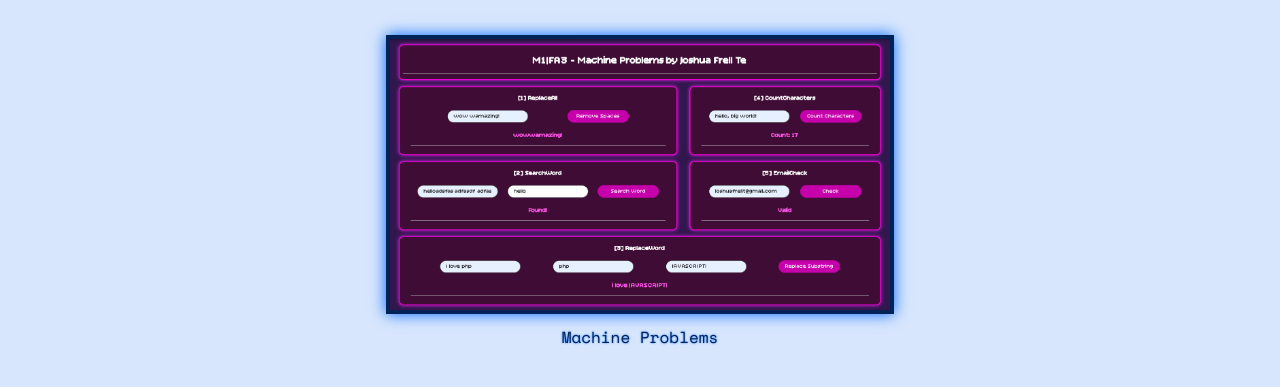
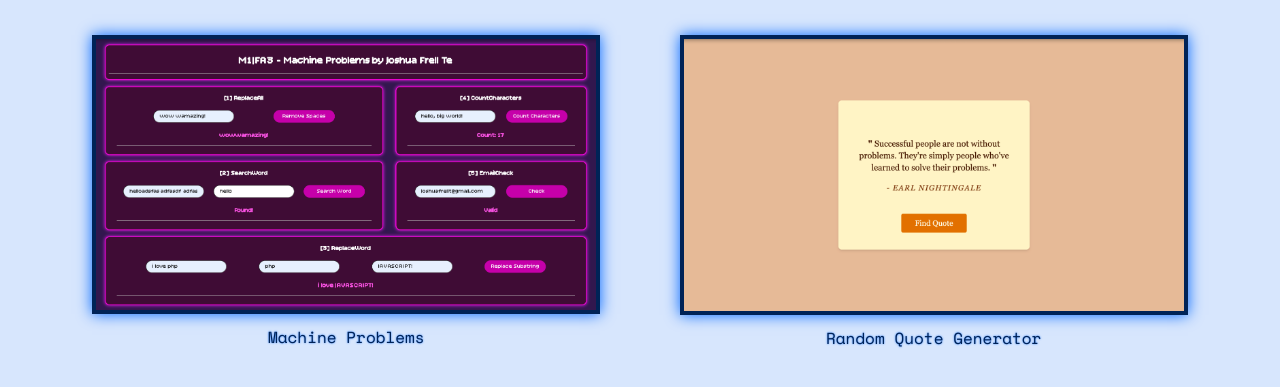
Before and after one commit to joshuafrellte/IT103-FA1-portfolio, a plain HTML site: page index.html in a window 1280 px wide. Shown: the part 3361-3748 px from the top of the page. Drawn offline with nearby package versions, Linux system fonts and the light colour scheme.

Commit message:
feat: random quote generator project

```diff
--- a/index.html
+++ b/index.html
@@ -93,6 +93,13 @@
                 </a>
                 <label>Machine Problems</label>
             </li>
+
+            <li>
+                <a href="https://random-quote-generator-topaz-nine.vercel.app/" target="_blank" title="Click to open page!">
+                    <img src="imgs/RandomQuoteGenerator.png" alt="Random Quote Generator">
+                </a>
+                <label>Random Quote Generator</label>
+            </li>
         </ul>
     </section>
     <script src="script.js"></script>
```
Also changed, not shown: imgs/RandomQuoteGenerator.png (added).
